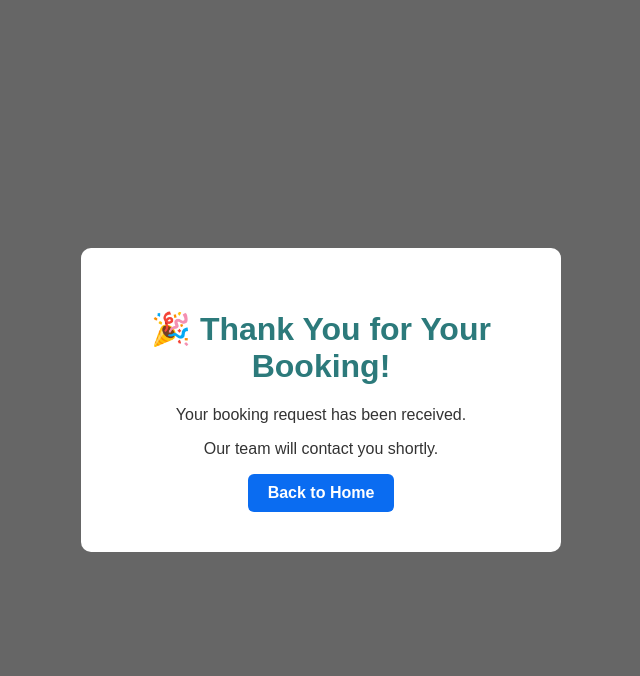
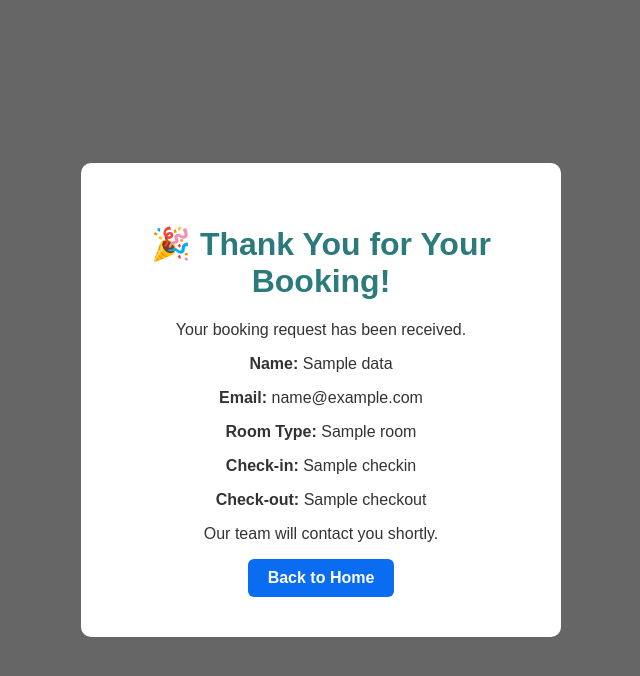
Before and after one commit to mpachling11-commits/hotel_booking, a Flask app: template templates/thank_you.html in a window 1280 px wide. Shown: the top 676 px of the page, without its empty margins (319-959 px from the left). Run offline with Flask 3, Linux system fonts and the light colour scheme; the template is opened without the code that fills it: most values are stand-ins (such as "Sample title", 1, 10 or a date in 2020).

Commit message:
Update thank_you.html

```diff
--- a/templates/thank_you.html
+++ b/templates/thank_you.html
@@ -10,7 +10,19 @@
     <div class="thank-you-box">
         <h1>🎉 Thank You for Your Booking!</h1>
         <p>Your booking request has been received.</p>
-        <p>Our team will contact you shortly.</p>
+
+        {% if data %}
+            <div class="booking-details">
+                <p><strong>Name:</strong> {{ data["name"] }}</p>
+                <p><strong>Email:</strong> {{ data["email"] }}</p>
+                <p><strong>Room Type:</strong> {{ data["room"] }}</p>
+                <p><strong>Check-in:</strong> {{ data["checkin"] }}</p>
+                <p><strong>Check-out:</strong> {{ data["checkout"] }}</p>
+            </div>
+            <p>Our team will contact you shortly.</p>
+        {% else %}
+            <p>No booking details available.</p>
+        {% endif %}
 
         <a href="{{ url_for('home') }}" class="btn">Back to Home</a>
     </div>
```
